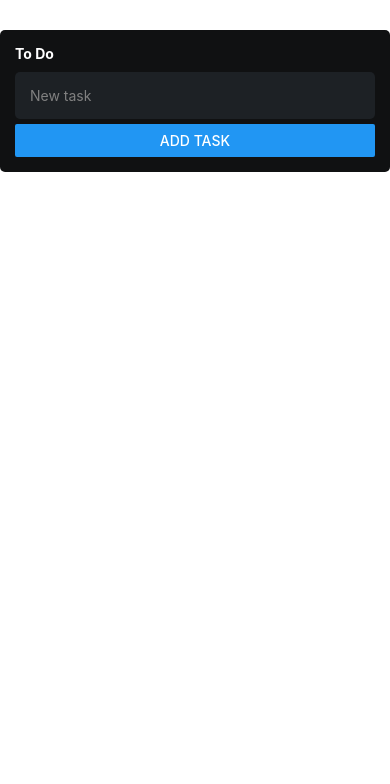
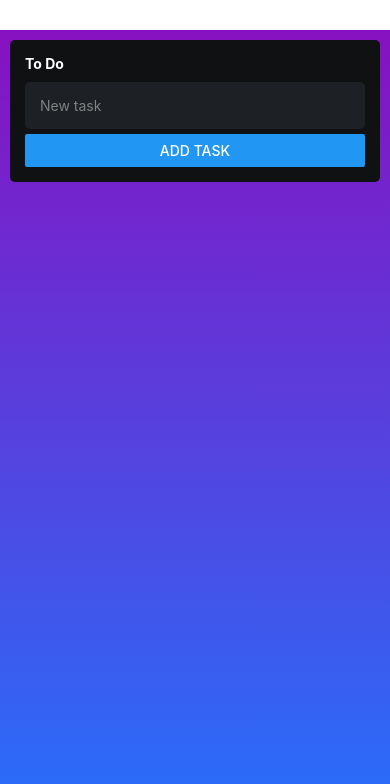
Before and after one commit to victorprivat/react-training, a React Native app in the folder Trello/: screen / in a window 390 px wide. Shown: the top 784 px of the page. Built offline with nearby package versions, Linux system fonts and the light colour scheme.

Commit message:
linear gradient background

```diff
--- a/Trello/App.tsx
+++ b/Trello/App.tsx
@@ -1,13 +1,13 @@
 import { StatusBar } from "expo-status-bar";
-import { StyleSheet, SafeAreaView } from "react-native";
+import { StyleSheet, View } from "react-native";
 import TaskBoard from "./src/components/TaskBoard";
 
 export default function App() {
   return (
-    <SafeAreaView style={styles.container}>
+    <View style={styles.container}>
       <TaskBoard />
       <StatusBar style="auto" />
-    </SafeAreaView>
+    </View>
   );
 }
 
@@ -16,6 +16,5 @@
     flex: 1,
     backgroundColor: "#fff",
     paddingTop: 30,
-    paddingHorizontal: 10,
   },
 });
--- a/Trello/package.json
+++ b/Trello/package.json
@@ -14,7 +14,8 @@
     "react": "18.2.0",
     "react-native": "0.74.3",
     "typescript": "~5.3.3",
-    "@types/react": "~18.2.79"
+    "@types/react": "~18.2.79",
+    "expo-linear-gradient": "~13.0.2"
   },
   "devDependencies": {
     "@babel/core": "^7.20.0"
--- a/Trello/src/components/TaskBoard.tsx
+++ b/Trello/src/components/TaskBoard.tsx
@@ -1,5 +1,17 @@
+import { View, StyleSheet, SafeAreaView } from "react-native";
 import TaskList from "./TaskList";
+import { LinearGradient } from "expo-linear-gradient";
 
 export default function TaskBoard() {
-  return <TaskList />;
+  return (
+    <View style={{ padding: 10, flex: 1 }}>
+      <LinearGradient
+        colors={["#8711c1", "#2472fc"]}
+        style={StyleSheet.absoluteFill}
+      />
+      <SafeAreaView>
+        <TaskList />
+      </SafeAreaView>
+    </View>
+  );
 }
```
Also changed, not shown: 1 other file (tests, documents, lock files or other folders).
